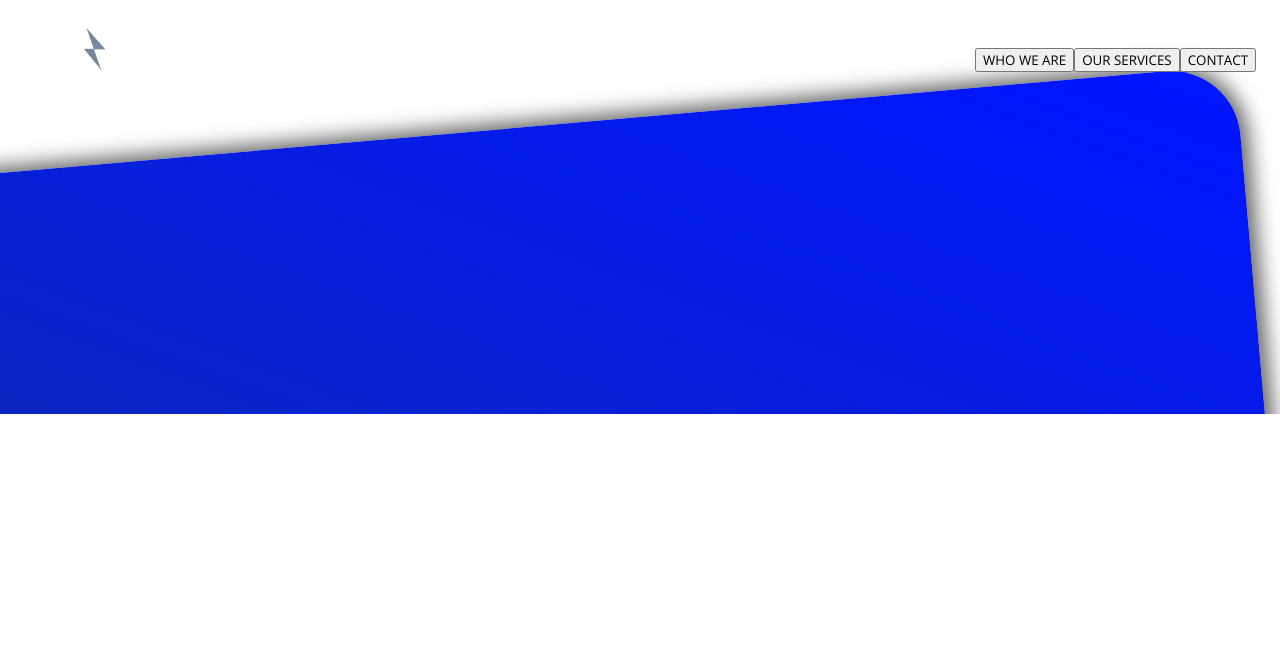
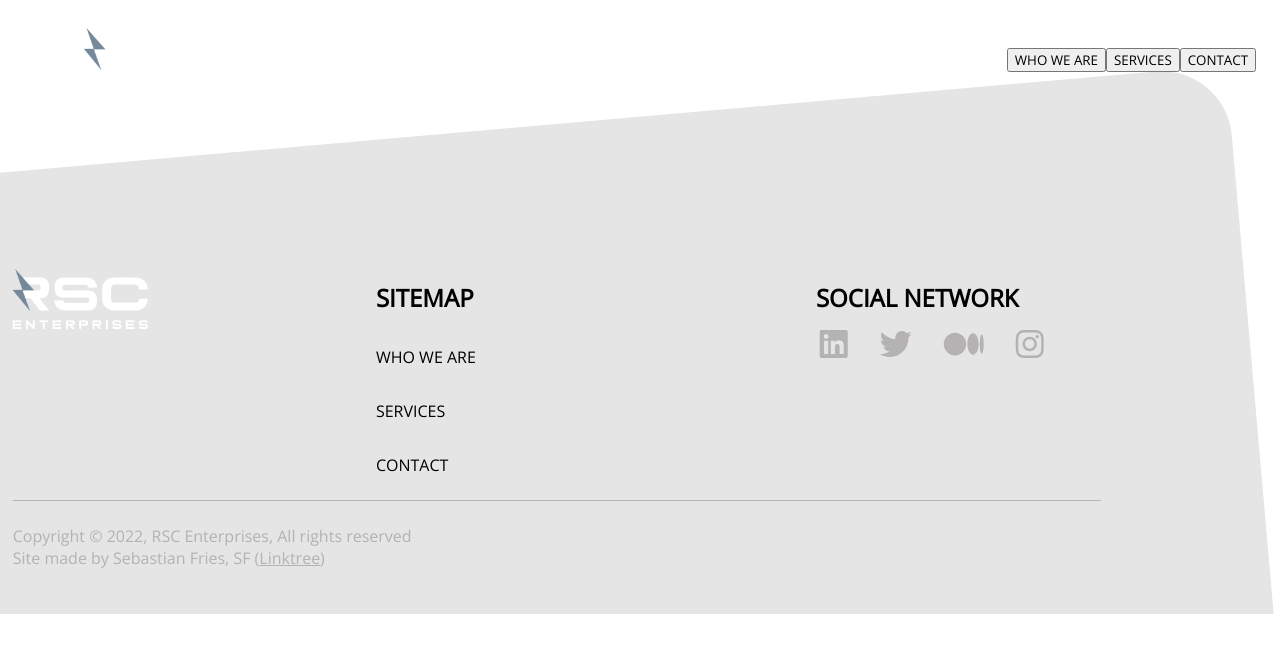
Before and after one commit to frse97/rsc-enterprise-reworked, a React (Create React App) app: page / in a window 1280 px wide. Shown: the top 652 px of the page. Built offline with nearby package versions, Linux system fonts and the light colour scheme.

Commit message:
Created basic structure for footer.

```diff
--- /dev/null
+++ b/src/components/general/RscFileDownloadSection/RscFileDownloadSection.scss
@@ -0,0 +1,75 @@
+.rsc-download-section {
+  height: 90vh;
+  margin-bottom: -440px;
+  background-color: var(--dark-bg);
+
+  color: var(--light-bg);
+
+  .rsc-download-container {
+    height: 50%;
+    display: flex;
+    align-items: center;
+
+    .descr {
+      height: 100%;
+      width: 30%;
+      padding: 0 64px;
+      display: flex;
+      flex-direction: column;
+      justify-content: center;
+
+      .download-title {
+        margin-bottom: 12px;
+      }
+    }
+    .download {
+      height: 100%;
+      width: 70%;
+      display: flex;
+      align-items: center;
+
+      .rsc-pdf-container {
+        max-width: 240px;
+        display: flex;
+        flex-direction: column;
+        align-items: center;
+
+        &:not(:last-child) {
+          margin-right: 60px;
+        }
+
+        .rsc-pdf-form {
+          .rsc-pdf-icon {
+            font-size: 96px;
+            margin-bottom: 24px;
+          }
+        }
+        .rsc-pdf-action-container {
+          display: flex;
+          flex-direction: column;
+          align-items: center;
+          font-size: 20px;
+
+          .rsc-pdf-name {
+            text-align: center;
+            height: 60px;
+          }
+
+          .rsc-actions {
+            margin-top: 12px;
+            margin-left: 24px;
+            font-size: 24px;
+            display: flex;
+            align-items: center;
+            justify-content: center;
+            min-height: 40px;
+            min-width: 40px;
+            background-color: var(--dark-bg);
+            border-radius: 50%;
+            border: 2px solid var(--primary-color1);
+          }
+        }
+      }
+    }
+  }
+}
--- /dev/null
+++ b/src/components/general/RscFileDownloadSection/index.ts
@@ -0,0 +1 @@
+export { default as RscFileDownloadSection } from "./RscFileDownloadSection";
--- a/src/components/general/button/RscButton/RscButton.scss
+++ b/src/components/general/button/RscButton/RscButton.scss
@@ -1,8 +1,14 @@
+.rsc-button-anchor {
+  text-decoration: none;
+}
+
 .rsc-button {
   border: none;
   background: transparent;
   border-radius: 32px;
   transition: all 0.2s ease-in-out;
+  display: flex;
+  align-items: center;
 
   &.is-filled {
     background-color: var(--rsc-primary-btn-color);
@@ -59,4 +65,9 @@
     font-size: 32px;
     padding: 24px 32px;
   }
+
+  // Icon
+  .rsc-btn-icon {
+    margin-right: 8px;
+  }
 }
--- a/src/components/general/button/RscButton/RscButton.tsx
+++ b/src/components/general/button/RscButton/RscButton.tsx
@@ -1,4 +1,4 @@
-import { CSSProperties, memo, ReactNode } from "react";
+import { CSSProperties, memo, ReactNode, useMemo } from "react";
 import cs from "classnames";
 import "./RscButton.scss";
 import { Link } from "react-router-dom";
@@ -40,6 +40,10 @@ interface IRscButton {
    */
   label?: ReactNode;
   /**
+   * The icon of the button
+   */
+  icon?: ReactNode;
+  /**
    * The native type of the button
    * @default 'button'
    */
@@ -77,6 +81,7 @@ const RscButton: React.FC<IRscButton> = (props) => {
   const {
     className,
     label,
+    icon,
     color = "mainBlue",
     nativeType = "button",
     isFilled = true,
@@ -103,14 +108,25 @@ const RscButton: React.FC<IRscButton> = (props) => {
     "--rsc-primary-btn-color": `${transformColorToHex(color)}`,
   };
 
+  console.log("ICON", icon);
+
+  const buttonContent: JSX.Element = useMemo(() => {
+    return (
+      <>
+        {icon && <div className="rsc-btn-icon">{icon}</div>}
+        {label}
+      </>
+    );
+  }, [icon, label]);
+
   return onClick ? (
     <button className={classNames} type={nativeType} style={mergedStyles}>
-      {label}
+      {buttonContent}
     </button>
   ) : (
-    <Link to={href || ""}>
+    <Link className="rsc-button-anchor" to={href || ""}>
       <button className={classNames} type={nativeType} style={mergedStyles}>
-        {label}
+        {buttonContent}
       </button>
     </Link>
   );
--- a/src/components/general/index.ts
+++ b/src/components/general/index.ts
@@ -8,3 +8,6 @@ export * from "./text";
 export * from "./RscLogo";
 export * from "./RscParticles";
 export * from "./RscRocketScene";
+
+// Sections
+export * from "./RscFileDownloadSection";
--- a/src/components/pageStructure/rscFooter/RscFooter.scss
+++ b/src/components/pageStructure/rscFooter/RscFooter.scss
@@ -1,31 +1,104 @@
 .rsc-footer {
+  position: relative;
   margin-bottom: -146px;
   margin-left: -24px;
-  height: 440px;
+  height: 640px;
   width: 100vw;
   border-radius: 0% 0% 0% 70px;
-  box-shadow: 0px -2px 20px 8px #666666;
+  // box-shadow: 0px -2px 20px 8px #666666;
   transform: rotate(175deg);
-  background: linear-gradient(
-    25deg,
-    var(--primary-color3),
-    var(--primary-color1),
-    var(--primary-color4)
-  );
+  // background: linear-gradient(
+  //   25deg,
+  //   var(--primary-color3),
+  //   var(--primary-color1),
+  //   var(--primary-color4)
+  // );
+  background-color: #e5e5e5;
   background-size: 400% 400%;
   animation: gradient 6s ease-in-out infinite;
+
+  .container {
+    position: absolute;
+    top: 200px;
+    left: 120px;
+    width: 90%;
+    height: 320px;
+    // background-color: yellow;
+    transform: rotate(-175deg);
+    padding: 24px 32px;
+    box-sizing: border-box;
+
+    .content {
+      display: flex;
+      border-bottom: 1px solid #b4b2b2;
+      padding-bottom: 12px;
+      margin-bottom: 24px;
+    }
+
+    .menu-container {
+      box-sizing: border-box;
+      min-width: 220px;
+      margin-left: 220px;
+      padding: 12px 8px;
+
+      .title {
+        h2 {
+          //TODO: Refactor
+          margin: 0;
+        }
+      }
+      .entries {
+        .entry {
+          a {
+            text-decoration: none;
+            color: var(--bg-color);
+          }
+
+          &:first-child {
+            margin-top: 32px;
+          }
+          &:not(:last-child) {
+            margin-bottom: 32px;
+          }
+        }
+      }
+    }
+    .social-container {
+      box-sizing: border-box;
+      min-width: 220px;
+      margin-left: 220px;
+      padding: 12px 8px;
+
+      .title {
+        h2 {
+          //TODO: Refactor
+          margin: 0;
+        }
+      }
+      .socials {
+        .row {
+          margin-top: 8px;
+          a {
+            font-size: 32px;
+            padding: 4px;
+            color: #b4b2b2;
+
+            &:not(:last-child) {
+              margin-right: 24px;
+            }
+          }
+        }
+      }
+    }
+
+    .bottom-container {
+      color: #b4b2b2;
+
+      .creator {
+        a {
+          color: #b4b2b2;
+        }
+      }
+    }
+  }
 }
-
-// .connections {
-//   width: inherit;
-//   height: inherit;
-//   display: flex;
-//   justify-content: center;
-//   align-items: center;
-
-//   svg {
-//     color: var(--light-bg);
-//     font-size: 32px;
-//     margin-right: 12px;
-//   }
-// }
--- a/src/components/pageStructure/rscFooter/rscFooter.tsx
+++ b/src/components/pageStructure/rscFooter/rscFooter.tsx
@@ -1,16 +1,74 @@
+import {
+  faInstagram,
+  faLinkedin,
+  faMedium,
+  faTwitter,
+} from "@fortawesome/free-brands-svg-icons";
+import { FontAwesomeIcon } from "@fortawesome/react-fontawesome";
 import { memo } from "react";
+import { Link } from "react-router-dom";
+import { RscLogo, RscText } from "../../general";
+import { rscRoutes } from "../../shared";
 import "./RscFooter.scss";
 
 const RscFooter: React.FC = () => {
   return (
-    <footer className="rsc-footer">
-      {/* <div className="connections">
-        <FontAwesomeIcon icon={faLinkedin} />
-        <FontAwesomeIcon icon={faTwitter} />
-        <FontAwesomeIcon icon={faInstagram} />
-        <FontAwesomeIcon icon={faMedium} />
-      </div> */}
-    </footer>
+    <>
+      <footer className="rsc-footer">
+        <div className="container">
+          <div className="content">
+            <div className="logo-container">
+              <RscLogo />
+            </div>
+            <div className="menu-container">
+              <div className="title">
+                <RscText type="h2" content={"SITEMAP"} />
+              </div>
+              <div className="entries">
+                <div className="entry">
+                  <Link to={rscRoutes.aboutUs.url}>WHO WE ARE</Link>
+                </div>
+                <div className="entry">
+                  <Link to={rscRoutes.services.url}>SERVICES</Link>
+                </div>
+                <div className="entry">
+                  <Link to={rscRoutes.contactUs.url}>CONTACT</Link>
+                </div>
+              </div>
+            </div>
+            <div className="social-container">
+              <div className="title">
+                <RscText type="h2" content={"SOCIAL NETWORK"} />
+              </div>
+              <div className="socials">
+                <div className="row">
+                  <a href={"https://www.linkedin.com/company/rscenterprises/"}>
+                    <FontAwesomeIcon icon={faLinkedin} />
+                  </a>
+                  <a href={"https://twitter.com/0xRSC"}>
+                    <FontAwesomeIcon icon={faTwitter} />
+                  </a>
+                  <a href={"https://www.linkedin.com/company/rscenterprises/"}>
+                    <FontAwesomeIcon icon={faMedium} />
+                  </a>
+                  <a href={"https://www.instagram.com/rsc.enterprises/"}>
+                    <FontAwesomeIcon icon={faInstagram} />
+                  </a>
+                </div>
+              </div>
+            </div>
+            <div className="newsletter"></div>
+          </div>
+          <div className="bottom-container">
+            Copyright © 2022, RSC Enterprises, All rights reserved
+            <div className="creator">
+              Site made by Sebastian Fries, SF (
+              <a href={"https://linktr.ee/sebastianfries"}>Linktree</a>)
+            </div>
+          </div>
+        </div>
+      </footer>
+    </>
   );
 };
 
--- a/src/components/pageStructure/rscHeader/rscHeader.tsx
+++ b/src/components/pageStructure/rscHeader/rscHeader.tsx
@@ -15,7 +15,7 @@ const RscHeader: React.FC = () => {
           <button>WHO WE ARE</button>
         </Link>
         <Link to={rscRoutes.services.url}>
-          <button>OUR SERVICES</button>
+          <button>SERVICES</button>
         </Link>
         <Link to={rscRoutes.contactUs.url}>
           <button>CONTACT</button>
--- a/src/components/pages/Home/Home.scss
+++ b/src/components/pages/Home/Home.scss
@@ -19,7 +19,6 @@
     border-radius: 0% 0% 0% 90px;
     box-shadow: 0px -2px 20px 8px #666666;
     transform: rotate(355deg);
-
     background: linear-gradient(
       25deg,
       var(--primary-color3),
--- a/src/components/pages/Home/Home.tsx
+++ b/src/components/pages/Home/Home.tsx
@@ -1,11 +1,15 @@
 import { memo } from "react";
-import { RscParticles } from "../../general";
+import { RscFileDownloadSection, RscParticles } from "../../general";
 import "./Home.scss";
 import { RscSteps, rscStepsStructure } from "../../general/RscSteps";
 import { homeParticlesOptions } from "./Home.data";
 import { RscButton } from "../../general/button";
 import { rscRoutes } from "../../shared";
 import { RscText } from "../../general/text";
+import { FontAwesomeIcon } from "@fortawesome/react-fontawesome";
+import { faBolt } from "@fortawesome/free-solid-svg-icons";
+import { IconProp } from "@fortawesome/fontawesome-svg-core";
+
 interface IHomeMainBackground {
   /**
    * Identifier if the home background should have particles
@@ -39,6 +43,7 @@ const HomeMainBackground: React.FC<IHomeMainBackground> = (props) => {
           color="mainBlue"
           isFilled={false}
           href={rscRoutes.services.url}
+          icon={<FontAwesomeIcon icon={faBolt as IconProp} />}
         />
       </div>
     </div>
@@ -50,6 +55,7 @@ const RscHome: React.FC = () => {
     <div className="rsc-home">
       <HomeMainBackground />
       <RscSteps steps={rscStepsStructure} />
+      <RscFileDownloadSection />
     </div>
   );
 };
```
Also changed, not shown: src/components/general/RscFileDownloadSection/RscFileDownloadSection.tsx (added, +88 -0 lines).
